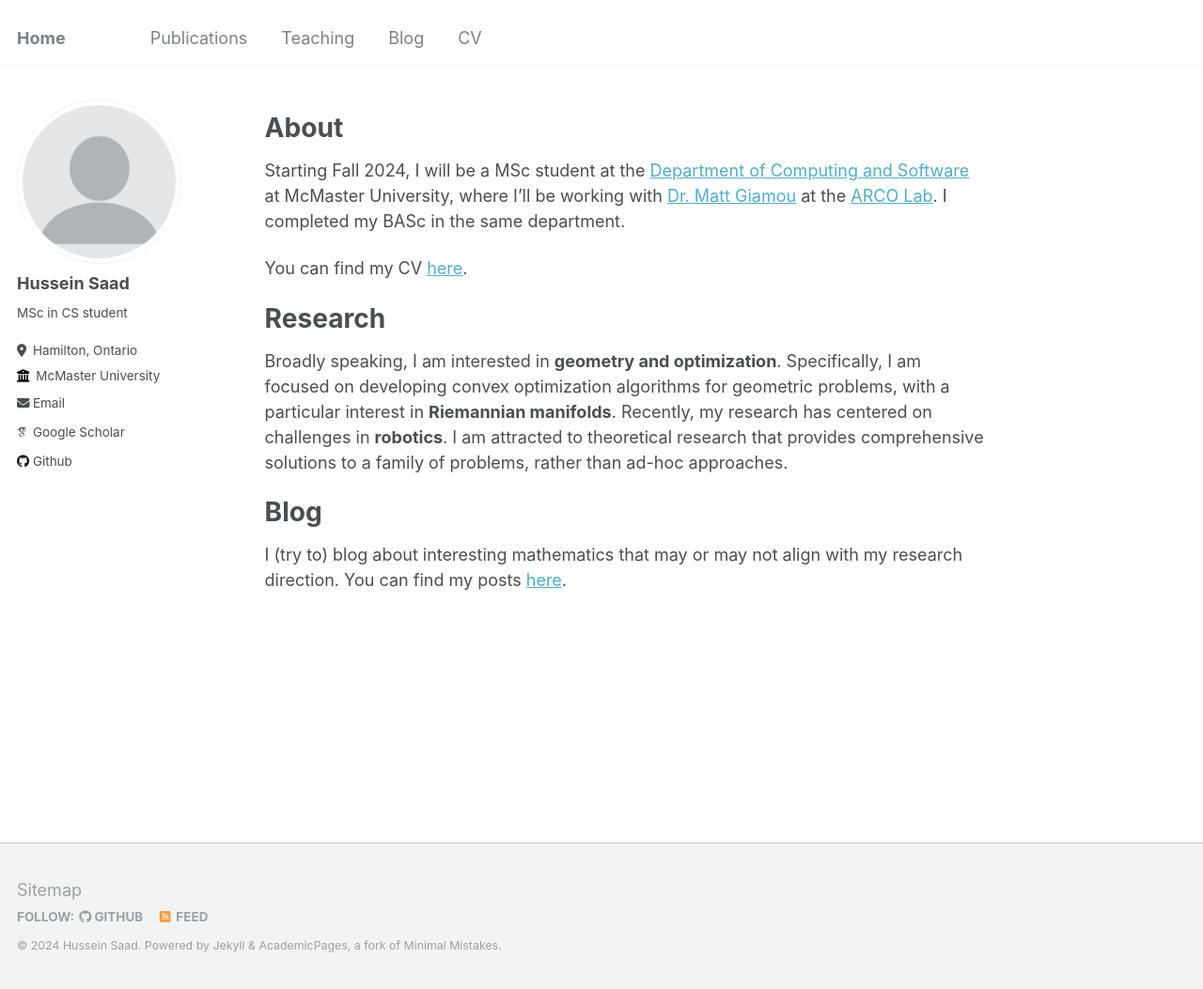
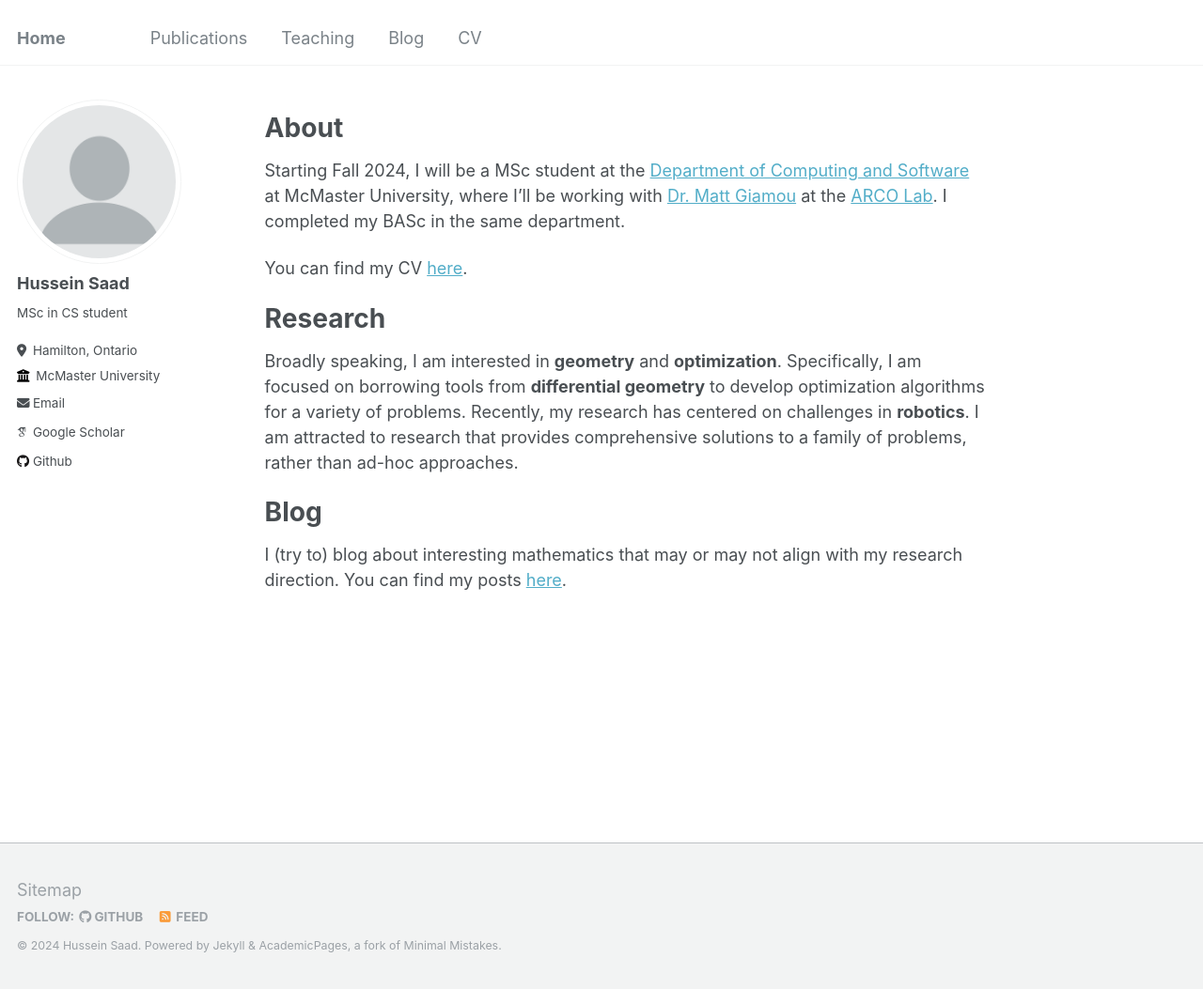
Before and after one commit to husseinsd1/husseinsd1.github.io, a Jekyll site: the page built from _pages/about.md, in a window 1280 px wide and 1053 px high. Shown: the whole window at 94% size. Built offline with Jekyll 4.4.1, drawn with Linux system fonts in a browser that asks for light colours; some web fonts are replaced.

Commit message:
Update about

```diff
--- a/_pages/about.md
+++ b/_pages/about.md
@@ -13,7 +13,7 @@ Starting Fall 2024, I will be a MSc student at the [Department of Computing and
 You can find my CV [here](files/Hussein_Saad_CV.pdf).
 
 # Research
-Broadly speaking, I am interested in **geometry and optimization**. Specifically, I am focused on developing convex optimization algorithms for geometric problems, with a particular interest in **Riemannian manifolds**. Recently, my research has centered on challenges in **robotics**. I am attracted to theoretical research that provides comprehensive solutions to a family of problems, rather than ad-hoc approaches.
+Broadly speaking, I am interested in **geometry** and **optimization**. Specifically, I am focused on borrowing tools from **differential geometry** to develop optimization algorithms for a variety of problems. Recently, my research has centered on challenges in **robotics**. I am attracted to research that provides comprehensive solutions to a family of problems, rather than ad-hoc approaches.
 
 # Blog
 I (try to) blog about interesting mathematics that may or may not align with my research direction. You can find my posts [here](https://husseinsd1.github.io/blog-posts).
```
